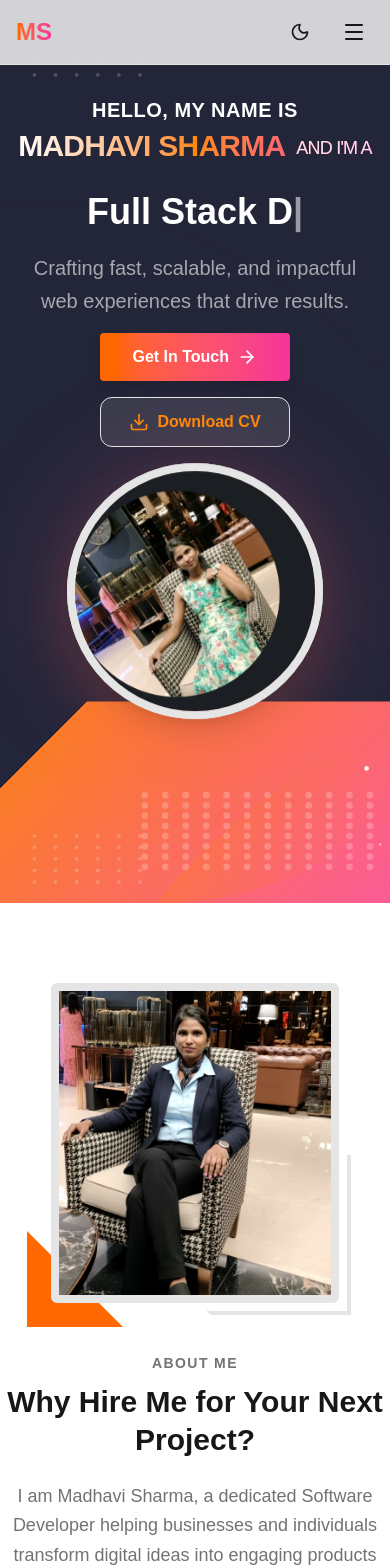
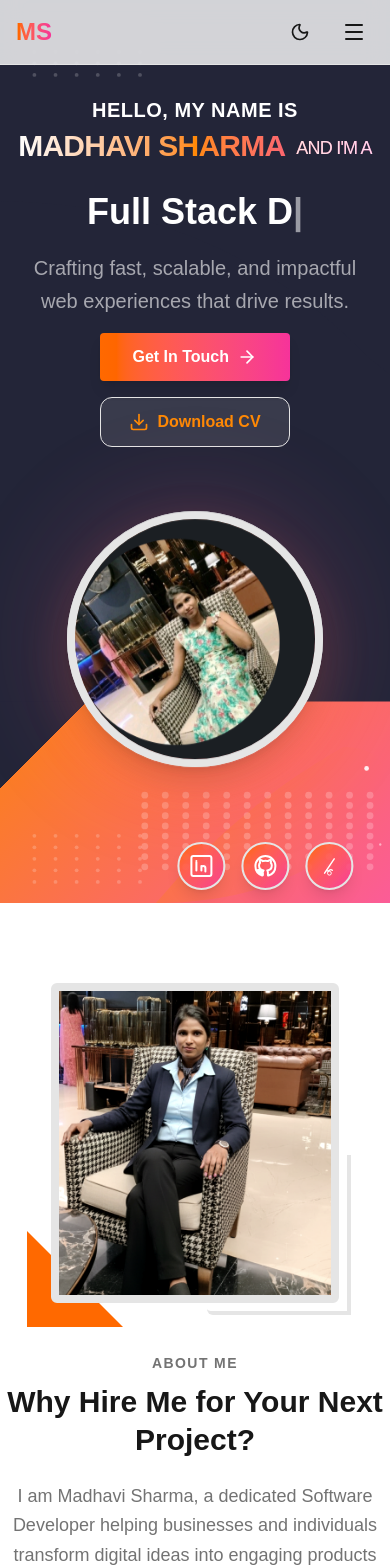
Before and after one commit to madhvi209/Portfolio, a Next.js app: page / in a window 390 px wide. Shown: the top 1568 px of the page. Built offline with nearby package versions, Linux system fonts and the light colour scheme.

Commit message:
socialLinks update

```diff
--- a/components/(website)/footer.tsx
+++ b/components/(website)/footer.tsx
@@ -61,13 +61,13 @@ export default function Footer() {
                     <div>
                         <h4 className="font-semibold mb-4">Follow</h4>
                         <div className="flex gap-4">
-                            <a href="#" className="text-muted-foreground hover:text-foreground transition-colors">
+                            <a href="https://github.com/madhvi209" className="text-muted-foreground hover:text-foreground transition-colors">
                                 <Github className="w-5 h-5" />
                             </a>
-                            <a href="#" className="text-muted-foreground hover:text-foreground transition-colors">
+                            <a href="https://www.linkedin.com/in/madhavi32/" className="text-muted-foreground hover:text-foreground transition-colors">
                                 <Linkedin className="w-5 h-5" />
                             </a>
-                            <a href="#" className="text-muted-foreground hover:text-foreground transition-colors">
+                            <a href="mailto:madhavisharma207@gmail.com" className="text-muted-foreground hover:text-foreground transition-colors">
                                 <Mail className="w-5 h-5" />
                             </a>
                         </div>
--- a/components/home/contact-section.tsx
+++ b/components/home/contact-section.tsx
@@ -4,19 +4,19 @@ import React, { useState } from "react";
 
 // Define social icon data as objects with link and icon
 const socialIcons = [
-  {
-    name: "YouTube",
-    link: "https://youtube.com/",
-    icon: (
-      <svg width="16" height="16" viewBox="0 0 24 24" fill="none" stroke="currentColor" strokeWidth="2" strokeLinecap="round" strokeLinejoin="round">
-        <path d="M22.54 6.42a2.78 2.78 0 0 0-1.94-2C18.88 4 12 4 12 4s-6.88 0-8.6.46a2.78 2.78 0 0 0-1.94 2A29 29 0 0 0 1 11.75a29 29 0 0 0 .46 5.33A2.78 2.78 0 0 0 3.4 19c1.72.46 8.6.46 8.6.46s6.88 0 8.6-.46a2.78 2.78 0 0 0 1.94-2 29 29 0 0 0 .46-5.33 29 29 0 0 0-.46-5.33z"></path>
-        <polygon points="9.75 15.02 15.5 11.75 9.75 8.48 9.75 15.02"></polygon>
-      </svg>
-    ),
-  },
+  // {
+  //   name: "YouTube",
+  //   link: "https://youtube.com/",
+  //   icon: (
+  //     <svg width="16" height="16" viewBox="0 0 24 24" fill="none" stroke="currentColor" strokeWidth="2" strokeLinecap="round" strokeLinejoin="round">
+  //       <path d="M22.54 6.42a2.78 2.78 0 0 0-1.94-2C18.88 4 12 4 12 4s-6.88 0-8.6.46a2.78 2.78 0 0 0-1.94 2A29 29 0 0 0 1 11.75a29 29 0 0 0 .46 5.33A2.78 2.78 0 0 0 3.4 19c1.72.46 8.6.46 8.6.46s6.88 0 8.6-.46a2.78 2.78 0 0 0 1.94-2 29 29 0 0 0 .46-5.33 29 29 0 0 0-.46-5.33z"></path>
+  //       <polygon points="9.75 15.02 15.5 11.75 9.75 8.48 9.75 15.02"></polygon>
+  //     </svg>
+  //   ),
+  // },
   {
     name: "LinkedIn",
-    link: "https://www.linkedin.com/",
+    link: "https://www.linkedin.com/in/madhavi32/",
     icon: (
       <svg width="16" height="16" viewBox="0 0 24 24" fill="none" stroke="currentColor" strokeWidth="2" strokeLinecap="round" strokeLinejoin="round">
         <rect x="2" y="2" width="20" height="20" rx="2" />
@@ -28,7 +28,7 @@ const socialIcons = [
   },
   {
     name: "GitHub",
-    link: "https://github.com/",
+    link: "https://github.com/madhvi209",
     icon: (
       <svg width="16" height="16" viewBox="0 0 24 24" fill="none" stroke="currentColor" strokeWidth="2" strokeLinecap="round" strokeLinejoin="round">
         <path d="M12 2C6.48 2 2 6.48 2 12c0 4.42 2.87 8.17 6.84 9.5.5.09.66-.22.66-.48v-1.71c-2.78.6-3.37-1.34-3.37-1.34-.46-1.16-1.12-1.47-1.12-1.47-.91-.63.07-.62.07-.62 1.01.07 1.54 1.05 1.54 1.05.9 1.54 2.36 1.09 2.94.83.09-.65.35-1.09.63-1.34-2.22-.25-4.56-1.11-4.56-4.95 0-1.09.39-1.99 1.03-2.7-.1-.25-.45-1.27.1-2.65 0 0 .84-.27 2.75 1.02A9.58 9.58 0 0 1 12 6.8c.85.004 1.71.11 2.51.32 1.91-1.29 2.75-1.02 2.75-1.02.55 1.38.2 2.4.1 2.65.64.71 1.03 1.61 1.03 2.7 0 3.85-2.34 4.7-4.57 4.95.36.31.68.93.68 1.88v2.79c0 .26.16.58.67.48A10.012 10.012 0 0 0 22 12c0-5.52-4.48-10-10-10z" />
@@ -37,7 +37,7 @@ const socialIcons = [
   },
   {
     name: "LeetCode",
-    link: "https://leetcode.com/",
+    link: "https://leetcode.com/u/madhavi209",
     icon: (
       // LeetCode SVG icon
       <svg width="16" height="16" viewBox="0 0 50 50" fill="none" stroke="currentColor" strokeWidth="2">
--- a/components/home/hero-section.tsx
+++ b/components/home/hero-section.tsx
@@ -3,6 +3,44 @@
 import Image from "next/image";
 import { ArrowRight, Download } from "lucide-react";
 import TypingAnimation from "@/components/typeing-animation";
+
+// Social icons from contact-section.tsx (lines 6-52)
+const socialIcons = [
+  {
+    name: "LinkedIn",
+    link: "https://www.linkedin.com/in/madhavi32/",
+    icon: (
+      <svg width="24" height="24" viewBox="0 0 24 24" fill="none" stroke="currentColor" strokeWidth="2" strokeLinecap="round" strokeLinejoin="round">
+        <rect x="2" y="2" width="20" height="20" rx="2" />
+        <line x1="7" y1="8.5" x2="7" y2="16.5" />
+        <line x1="7" y1="7" x2="7" y2="7" />
+        <path d="M12 12v4.5M12 13.5c0-1.104.79-1.5 1.71-1.5 1.11 0 2.29.67 2.29 2.1v3.4" />
+      </svg>
+    ),
+  },
+  {
+    name: "GitHub",
+    link: "https://github.com/madhvi209",
+    icon: (
+      <svg width="24" height="24" viewBox="0 0 24 24" fill="none" stroke="currentColor" strokeWidth="2" strokeLinecap="round" strokeLinejoin="round">
+        <path d="M12 2C6.48 2 2 6.48 2 12c0 4.42 2.87 8.17 6.84 9.5.5.09.66-.22.66-.48v-1.71c-2.78.6-3.37-1.34-3.37-1.34-.46-1.16-1.12-1.47-1.12-1.47-.91-.63.07-.62.07-.62 1.01.07 1.54 1.05 1.54 1.05.9 1.54 2.36 1.09 2.94.83.09-.65.35-1.09.63-1.34-2.22-.25-4.56-1.11-4.56-4.95 0-1.09.39-1.99 1.03-2.7-.1-.25-.45-1.27.1-2.65 0 0 .84-.27 2.75 1.02A9.58 9.58 0 0 1 12 6.8c.85.004 1.71.11 2.51.32 1.91-1.29 2.75-1.02 2.75-1.02.55 1.38.2 2.4.1 2.65.64.71 1.03 1.61 1.03 2.7 0 3.85-2.34 4.7-4.57 4.95.36.31.68.93.68 1.88v2.79c0 .26.16.58.67.48A10.012 10.012 0 0 0 22 12c0-5.52-4.48-10-10-10z" />
+      </svg>
+    ),
+  },
+  {
+    name: "LeetCode",
+    link: "https://leetcode.com/u/madhavi209",
+    icon: (
+      <svg width="24" height="24" viewBox="0 0 50 50" fill="none" stroke="currentColor" strokeWidth="2">
+        <g>
+          <path d="M15 40 L35 10" stroke="currentColor" strokeWidth="3" strokeLinecap="round"/>
+          <path d="M19 34 Q22 37,25 34 Q28 31,31 34" stroke="currentColor" strokeWidth="3" strokeLinecap="round" fill="none"/>
+          <circle cx="25" cy="40" r="4" stroke="currentColor" strokeWidth="2" fill="none"/>
+        </g>
+      </svg>
+    ),
+  }
+];
 
 export default function HeroSection() {
     return (
@@ -12,9 +50,6 @@ export default function HeroSection() {
                 id="home"
                 className="min-h-screen flex items-center pt-8 relative overflow-hidden"
                 style={{
-                    // Use color theme from about-section.tsx (lines 52-55). Matches:
-                    // bg-gradient-to-r from-orange-500 to-pink-500 hover:from-orange-600 hover:to-pink-600
-                    // For hero: replicate as background gradient with these stops:
                     background:
                         "linear-gradient(135deg, #232538 0%, #232538 61%, #fb7c27 61%, #fb5c97 100%)",
                 }}
@@ -51,7 +86,6 @@ export default function HeroSection() {
                     >
                         <path
                             d="M0,400 Q400,400 600,120 Q600,0 480,0 Q200,160 0,400 Z"
-                            // mix of orange and pink as in about-section
                             fill="url(#hero-orange-pink)"
                             opacity="0.94"
                         />
@@ -175,7 +209,7 @@ export default function HeroSection() {
                         </div>
 
                         {/* Right Side - Animated Circular Image */}
-                        <div className="relative flex justify-center md:justify-end h-[22rem] sm:h-[27rem] md:h-[30rem] md:h-full mt-10 md:mt-0">
+                        <div className="relative flex flex-col items-center md:items-end justify-center md:justify-end h-[22rem] sm:h-[27rem] md:h-[30rem] md:h-full mt-10 md:mt-0">
                             <div className="relative w-64 h-64 sm:w-[22rem] sm:h-[22rem] md:w-[25rem] md:h-[25rem] flex items-center justify-center animate-bounce-smooth">
                                 {/* BG: orange & pink gradient */}
                                 <div
@@ -204,6 +238,32 @@ export default function HeroSection() {
                                     priority
                                 />
                             </div>
+                            {/* Social Icons below and shifted left & center of Image */}
+                            <div
+                              className="flex gap-4 mt-7 md:mt-8"
+                              style={{
+                                position: "absolute",
+                                left: "50%",
+                                bottom: "-3.2rem",
+                                transform: "translateX(-10%)", // Shift the social icons a little to the right
+                                zIndex: 20
+                              }}
+                            >
+                                {socialIcons.map((icon) => (
+                                  <a
+                                    key={icon.name}
+                                    href={icon.link}
+                                    target="_blank"
+                                    rel="noopener noreferrer"
+                                    aria-label={icon.name}
+                                    className="group transition-transform hover:scale-110 hover:-translate-y-1 focus:outline-none"
+                                  >
+                                    <span className="inline-flex items-center justify-center w-12 h-12 rounded-full bg-gradient-to-br from-orange-500/90 to-pink-500/80 text-white shadow-lg border-2 border-white/30 transition-all duration-200 group-hover:from-orange-600 group-hover:to-pink-600">
+                                      {icon.icon}
+                                    </span>
+                                  </a>
+                                ))}
+                            </div>
                             {/* Keyframe for bounce-smooth */}
                             <style jsx>{`
                                 @keyframes bounce-smooth {
```
